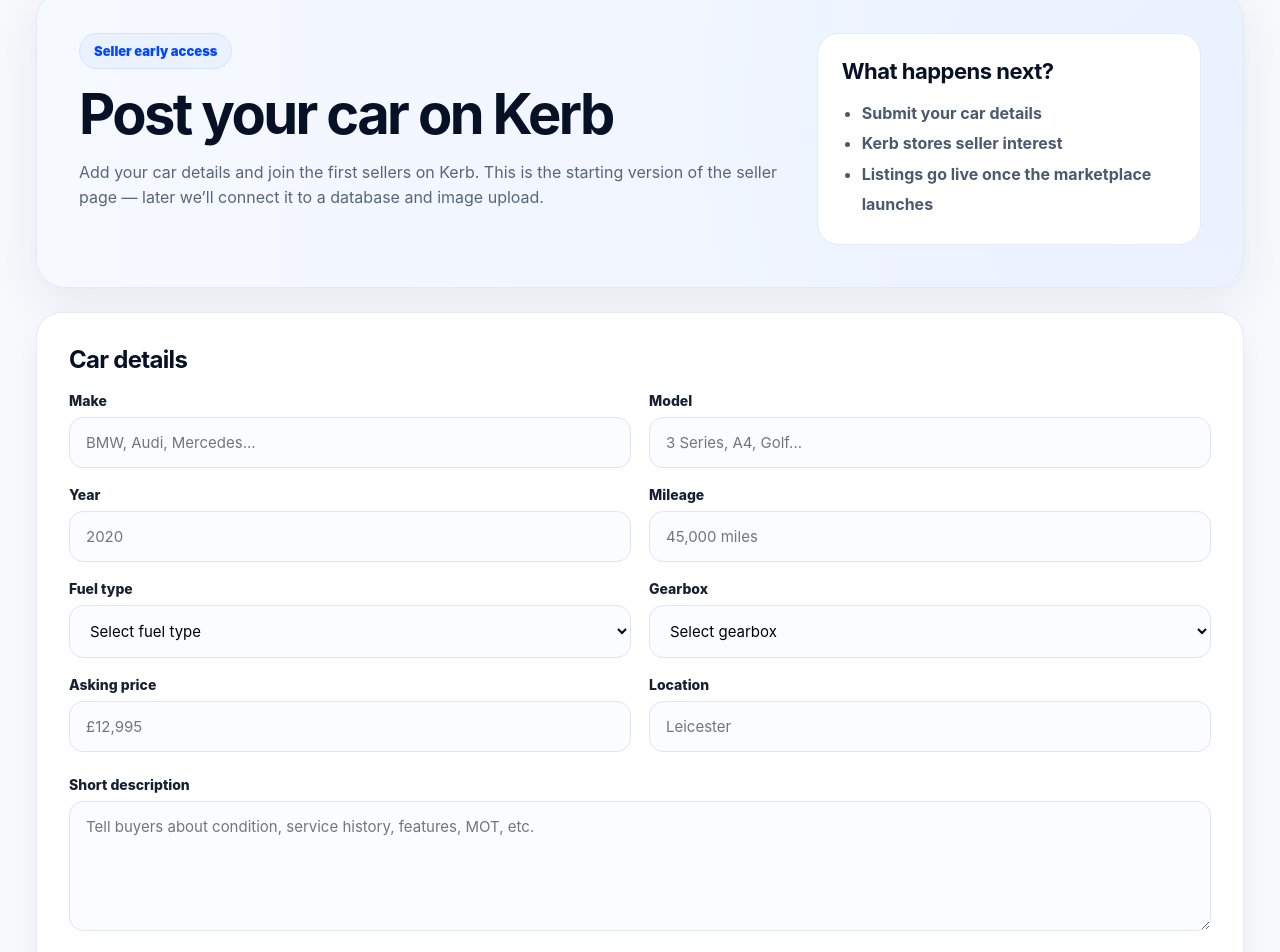
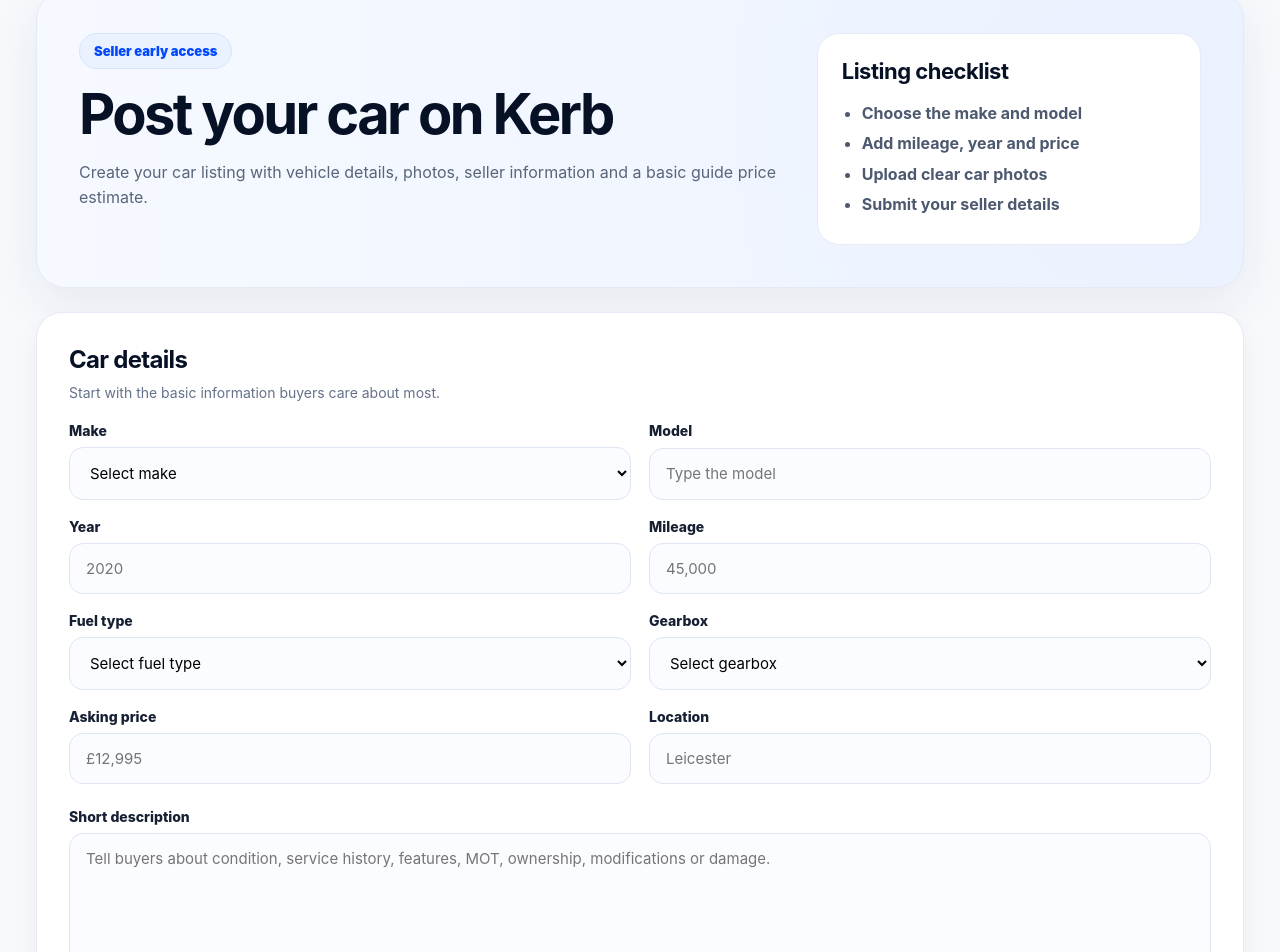
Before and after one commit to Abzgetzit/kerb, a Next.js app: page /post-car in a window 1280 px wide. Shown: the part 114-1066 px from the top of the page. Built offline with nearby package versions, Linux system fonts and the light colour scheme; sample sign-in values are in the browser's storage.

Commit message:
Update page.js

```diff
--- a/app/post-car/page.js
+++ b/app/post-car/page.js
@@ -1,9 +1,111 @@
 "use client";
 
-import { useState } from "react";
+import { useEffect, useMemo, useState } from "react";
+
+const carMakes = {
+  Audi: ["A1", "A3", "A4", "A5", "A6", "Q2", "Q3", "Q5", "Q7", "TT"],
+  BMW: ["1 Series", "2 Series", "3 Series", "4 Series", "5 Series", "X1", "X3", "X5", "i3", "i4"],
+  Mercedes: ["A-Class", "C-Class", "E-Class", "S-Class", "GLA", "GLC", "GLE", "CLA"],
+  Volkswagen: ["Polo", "Golf", "Passat", "Tiguan", "T-Roc", "Touareg"],
+  Ford: ["Fiesta", "Focus", "Kuga", "Puma", "Mondeo", "Transit"],
+  Vauxhall: ["Corsa", "Astra", "Insignia", "Mokka", "Grandland"],
+  Toyota: ["Yaris", "Corolla", "Auris", "C-HR", "RAV4", "Prius"],
+  Nissan: ["Micra", "Juke", "Qashqai", "X-Trail", "Leaf"],
+  Hyundai: ["i10", "i20", "i30", "Tucson", "Kona", "Ioniq"],
+  Kia: ["Picanto", "Rio", "Ceed", "Sportage", "Niro", "EV6"],
+  Peugeot: ["208", "308", "508", "2008", "3008", "5008"],
+  Renault: ["Clio", "Megane", "Captur", "Kadjar", "Zoe"],
+  Tesla: ["Model 3", "Model Y", "Model S", "Model X"],
+  Volvo: ["V40", "XC40", "XC60", "XC90", "S60", "V60"],
+  "Land Rover": ["Range Rover Evoque", "Discovery Sport", "Range Rover Sport", "Defender"],
+  MINI: ["Hatch", "Clubman", "Countryman", "Convertible"],
+  Honda: ["Civic", "Jazz", "CR-V", "HR-V"],
+  Mazda: ["Mazda2", "Mazda3", "Mazda6", "CX-3", "CX-5"],
+  Skoda: ["Fabia", "Octavia", "Superb", "Kamiq", "Karoq", "Kodiaq"],
+  SEAT: ["Ibiza", "Leon", "Ateca", "Arona"],
+  Other: [],
+};
 
 export default function PostCarPage() {
+  const [isCheckingAuth, setIsCheckingAuth] = useState(true);
   const [submitted, setSubmitted] = useState(false);
+  const [make, setMake] = useState("");
+  const [model, setModel] = useState("");
+  const [customModel, setCustomModel] = useState("");
+  const [year, setYear] = useState("");
+  const [mileage, setMileage] = useState("");
+  const [fuel, setFuel] = useState("");
+  const [gearbox, setGearbox] = useState("");
+  const [photos, setPhotos] = useState([]);
+
+  useEffect(() => {
+    const user = localStorage.getItem("kerbUser");
+
+    if (!user) {
+      window.location.href = "/login";
+      return;
+    }
+
+    setIsCheckingAuth(false);
+  }, []);
+
+  const availableModels = make ? carMakes[make] || [] : [];
+
+  const valuation = useMemo(() => {
+    if (!make || !year || !mileage) return null;
+
+    const carAge = new Date().getFullYear() - Number(year);
+    const mileageNumber = Number(String(mileage).replace(/[^0-9]/g, ""));
+
+    if (!Number.isFinite(carAge) || !Number.isFinite(mileageNumber)) return null;
+
+    let base = 12000;
+
+    if (["BMW", "Mercedes", "Audi", "Land Rover", "Tesla", "Volvo"].includes(make)) {
+      base = 22000;
+    }
+
+    if (["Volkswagen", "Toyota", "Kia", "Hyundai", "Skoda"].includes(make)) {
+      base = 15000;
+    }
+
+    if (["Ford", "Vauxhall", "Peugeot", "Renault", "Nissan"].includes(make)) {
+      base = 11000;
+    }
+
+    const ageDeduction = carAge * 1100;
+    const mileageDeduction = Math.floor(mileageNumber / 10000) * 550;
+
+    if (fuel === "Electric") base += 2500;
+    if (fuel === "Hybrid") base += 1200;
+    if (gearbox === "Automatic") base += 700;
+
+    const estimate = Math.max(base - ageDeduction - mileageDeduction, 1500);
+
+    return {
+      low: Math.round((estimate * 0.9) / 100) * 100,
+      high: Math.round((estimate * 1.1) / 100) * 100,
+    };
+  }, [make, year, mileage, fuel, gearbox]);
+
+  function handlePhotoUpload(e) {
+    const files = Array.from(e.target.files || []);
+    const previews = files.map((file) => ({
+      name: file.name,
+      url: URL.createObjectURL(file),
+    }));
+
+    setPhotos((current) => [...current, ...previews].slice(0, 12));
+  }
+
+  if (isCheckingAuth) {
+    return (
+      <main className="page">
+        <div className="loadingBox">Checking your account...</div>
+        <style>{styles}</style>
+      </main>
+    );
+  }
 
   if (submitted) {
     return (
@@ -14,8 +116,8 @@ export default function PostCarPage() {
           <h1>Listing request received</h1>
           <p>
             Thanks. Your car details have been received. Once Kerb is fully live,
-            this will become a proper seller listing flow with photos, pricing
-            and account management.
+            your seller dashboard will let you manage the listing, photos and
+            buyer enquiries.
           </p>
           <a href="/" className="primaryBtn">Back to homepage</a>
         </div>
@@ -37,18 +139,18 @@ export default function PostCarPage() {
           <div className="pill">Seller early access</div>
           <h1>Post your car on Kerb</h1>
           <p>
-            Add your car details and join the first sellers on Kerb. This is the
-            starting version of the seller page — later we’ll connect it to a
-            database and image upload.
+            Create your car listing with vehicle details, photos, seller
+            information and a basic guide price estimate.
           </p>
         </div>
 
         <div className="heroCard">
-          <h3>What happens next?</h3>
+          <h3>Listing checklist</h3>
           <ul>
-            <li>Submit your car details</li>
-            <li>Kerb stores seller interest</li>
-            <li>Listings go live once the marketplace launches</li>
+            <li>Choose the make and model</li>
+            <li>Add mileage, year and price</li>
+            <li>Upload clear car photos</li>
+            <li>Submit your seller details</li>
           </ul>
         </div>
       </section>
@@ -61,32 +163,95 @@ export default function PostCarPage() {
             setSubmitted(true);
           }}
         >
-          <h2>Car details</h2>
+          <div className="formHeader">
+            <div>
+              <h2>Car details</h2>
+              <p>Start with the basic information buyers care about most.</p>
+            </div>
+          </div>
 
           <div className="grid">
             <label>
               Make
-              <input placeholder="BMW, Audi, Mercedes..." required />
+              <select
+                required
+                value={make}
+                onChange={(e) => {
+                  setMake(e.target.value);
+                  setModel("");
+                  setCustomModel("");
+                }}
+              >
+                <option value="">Select make</option>
+                {Object.keys(carMakes).map((makeName) => (
+                  <option key={makeName} value={makeName}>
+                    {makeName}
+                  </option>
+                ))}
+              </select>
             </label>
 
             <label>
               Model
-              <input placeholder="3 Series, A4, Golf..." required />
+              {make === "Other" || availableModels.length === 0 ? (
+                <input
+                  placeholder="Type the model"
+                  value={customModel}
+                  onChange={(e) => setCustomModel(e.target.value)}
+                  required
+                />
+              ) : (
+                <>
+                  <select
+                    value={model}
+                    onChange={(e) => setModel(e.target.value)}
+                    required={!customModel}
+                  >
+                    <option value="">Select model</option>
+                    {availableModels.map((modelName) => (
+                      <option key={modelName} value={modelName}>
+                        {modelName}
+                      </option>
+                    ))}
+                    <option value="Other">Other / type manually</option>
+                  </select>
+
+                  {model === "Other" && (
+                    <input
+                      className="manualInput"
+                      placeholder="Type the model"
+                      value={customModel}
+                      onChange={(e) => setCustomModel(e.target.value)}
+                      required
+                    />
+                  )}
+                </>
+              )}
             </label>
 
             <label>
               Year
-              <input placeholder="2020" required />
+              <input
+                placeholder="2020"
+                value={year}
+                onChange={(e) => setYear(e.target.value)}
+                required
+              />
             </label>
 
             <label>
               Mileage
-              <input placeholder="45,000 miles" required />
+              <input
+                placeholder="45,000"
+                value={mileage}
+                onChange={(e) => setMileage(e.target.value)}
+                required
+              />
             </label>
 
             <label>
               Fuel type
-              <select required>
+              <select value={fuel} onChange={(e) => setFuel(e.target.value)} required>
                 <option value="">Select fuel type</option>
                 <option>Petrol</option>
                 <option>Diesel</option>
@@ -97,7 +262,7 @@ export default function PostCarPage() {
 
             <label>
               Gearbox
-              <select required>
+              <select value={gearbox} onChange={(e) => setGearbox(e.target.value)} required>
                 <option value="">Select gearbox</option>
                 <option>Manual</option>
                 <option>Automatic</option>
@@ -115,10 +280,49 @@ export default function PostCarPage() {
             </label>
           </div>
 
+          {valuation && (
+            <div className="valuationBox">
+              <div>
+                <span>Estimated guide price</span>
+                <strong>
+                  £{valuation.low.toLocaleString()} - £{valuation.high.toLocaleString()}
+                </strong>
+              </div>
+              <p>
+                This is a basic estimate only. A real valuation will later compare
+                similar cars listed on Kerb.
+              </p>
+            </div>
+          )}
+
           <label>
             Short description
-            <textarea placeholder="Tell buyers about condition, service history, features, MOT, etc." />
+            <textarea placeholder="Tell buyers about condition, service history, features, MOT, ownership, modifications or damage." />
           </label>
+
+          <div className="photoSection">
+            <div>
+              <h2>Photos</h2>
+              <p>Add up to 12 photos. Clear photos help buyers trust the listing.</p>
+            </div>
+
+            <label className="uploadBox">
+              <input type="file" accept="image/*" multiple onChange={handlePhotoUpload} />
+              <span>📸</span>
+              <strong>Upload car photos</strong>
+              <small>Front, rear, sides, interior, wheels and dashboard</small>
+            </label>
+
+            {photos.length > 0 && (
+              <div className="photoGrid">
+                {photos.map((photo, index) => (
+                  <div className="photoPreview" key={`${photo.name}-${index}`}>
+                    <img src={photo.url} alt={photo.name} />
+                  </div>
+                ))}
+              </div>
+            )}
+          </div>
 
           <h2>Seller details</h2>
 
@@ -271,10 +475,23 @@ const styles = `
     box-shadow: 0 12px 30px rgba(10, 20, 40, 0.05);
   }
 
+  .formHeader {
+    display: flex;
+    align-items: flex-start;
+    justify-content: space-between;
+    gap: 20px;
+    margin-bottom: 18px;
+  }
+
   .formCard h2 {
-    margin: 0 0 18px;
+    margin: 0 0 8px;
     font-size: 24px;
     letter-spacing: -0.7px;
+  }
+
+  .formCard p {
+    color: #657189;
+    font-size: 14px;
   }
 
   .grid {
@@ -305,6 +522,10 @@ const styles = `
     font-family: inherit;
   }
 
+  .manualInput {
+    margin-top: 8px;
+  }
+
   textarea {
     min-height: 130px;
     resize: vertical;
@@ -316,6 +537,99 @@ const styles = `
   textarea:focus {
     border-color: #0048ff;
     box-shadow: 0 0 0 4px rgba(0, 72, 255, 0.08);
+  }
+
+  .valuationBox {
+    margin: -4px 0 24px;
+    background: linear-gradient(90deg, #edf4ff, #ffffff);
+    border: 1px solid #dce8ff;
+    border-radius: 20px;
+    padding: 20px;
+    display: grid;
+    gap: 8px;
+  }
+
+  .valuationBox span {
+    display: block;
+    color: #657189;
+    font-size: 13px;
+    font-weight: 900;
+    margin-bottom: 4px;
+  }
+
+  .valuationBox strong {
+    display: block;
+    color: #0048ff;
+    font-size: 30px;
+    letter-spacing: -1px;
+  }
+
+  .valuationBox p {
+    font-size: 13px;
+    color: #657189;
+  }
+
+  .photoSection {
+    border-top: 1px solid #edf1f7;
+    border-bottom: 1px solid #edf1f7;
+    padding: 26px 0;
+    margin-bottom: 26px;
+  }
+
+  .uploadBox {
+    margin-top: 18px;
+    border: 2px dashed #cfdaf0;
+    border-radius: 22px;
+    padding: 32px;
+    background: #f8fbff;
+    text-align: center;
+    cursor: pointer;
+    transition: 0.2s ease;
+  }
+
+  .uploadBox:hover {
+    border-color: #0048ff;
+    background: #f3f7ff;
+  }
+
+  .uploadBox input {
+    display: none;
+  }
+
+  .uploadBox span {
+    font-size: 34px;
+  }
+
+  .uploadBox strong {
+    display: block;
+    margin-top: 8px;
+    font-size: 18px;
+  }
+
+  .uploadBox small {
+    color: #657189;
+    font-weight: 700;
+  }
+
+  .photoGrid {
+    display: grid;
+    grid-template-columns: repeat(6, 1fr);
+    gap: 12px;
+    margin-top: 18px;
+  }
+
+  .photoPreview {
+    height: 110px;
+    border-radius: 16px;
+    overflow: hidden;
+    border: 1px solid #e5eaf4;
+    background: #f1f4fa;
+  }
+
+  .photoPreview img {
+    width: 100%;
+    height: 100%;
+    object-fit: cover;
   }
 
   .primaryBtn {
@@ -334,6 +648,7 @@ const styles = `
     box-shadow: 0 10px 25px rgba(0, 72, 255, 0.22);
   }
 
+  .loadingBox,
   .successBox {
     max-width: 620px;
     margin: 120px auto 0;
@@ -365,6 +680,12 @@ const styles = `
     margin-bottom: 24px;
   }
 
+  @media (max-width: 1100px) {
+    .photoGrid {
+      grid-template-columns: repeat(3, 1fr);
+    }
+  }
+
   @media (max-width: 800px) {
     .page {
       padding: 18px;
@@ -386,5 +707,9 @@ const styles = `
     .formCard {
       padding: 24px;
     }
+
+    .photoGrid {
+      grid-template-columns: repeat(2, 1fr);
+    }
   }
 `;
```
